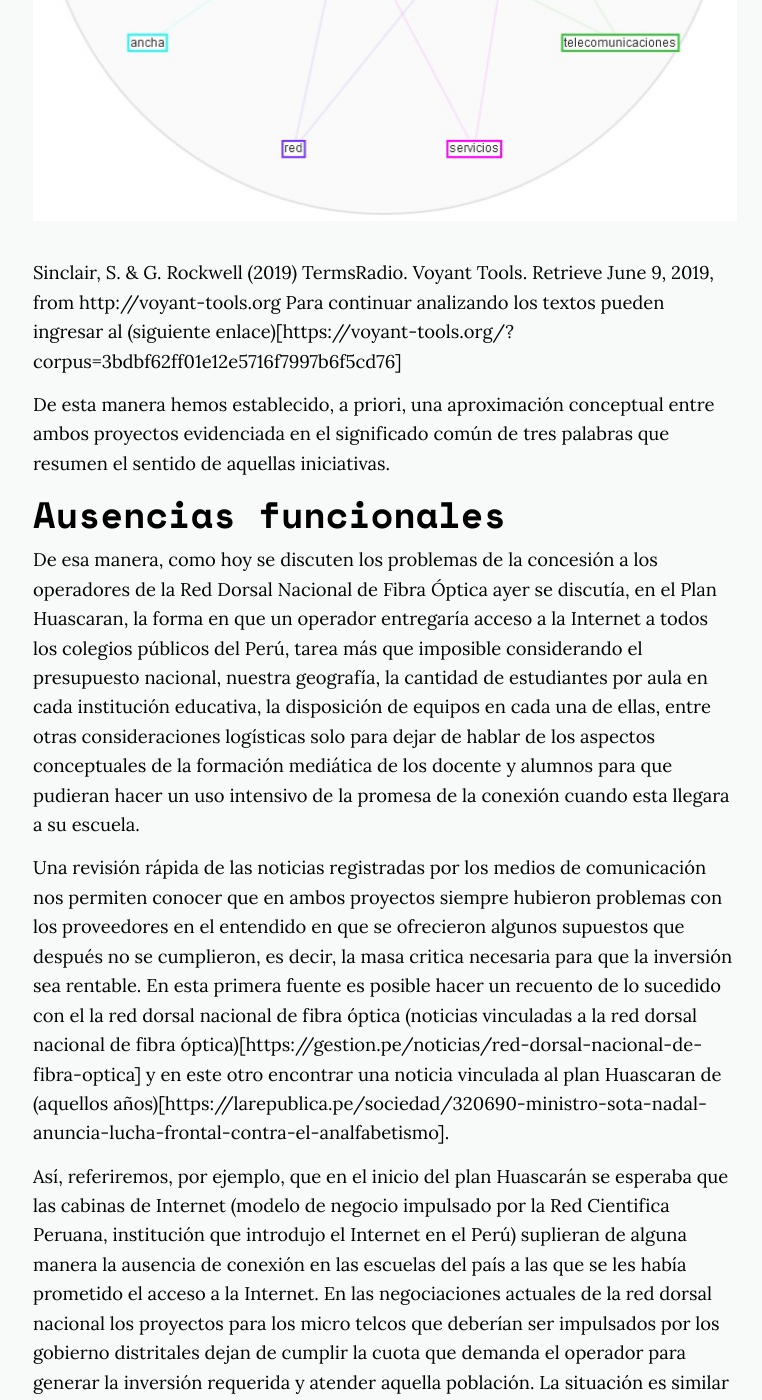
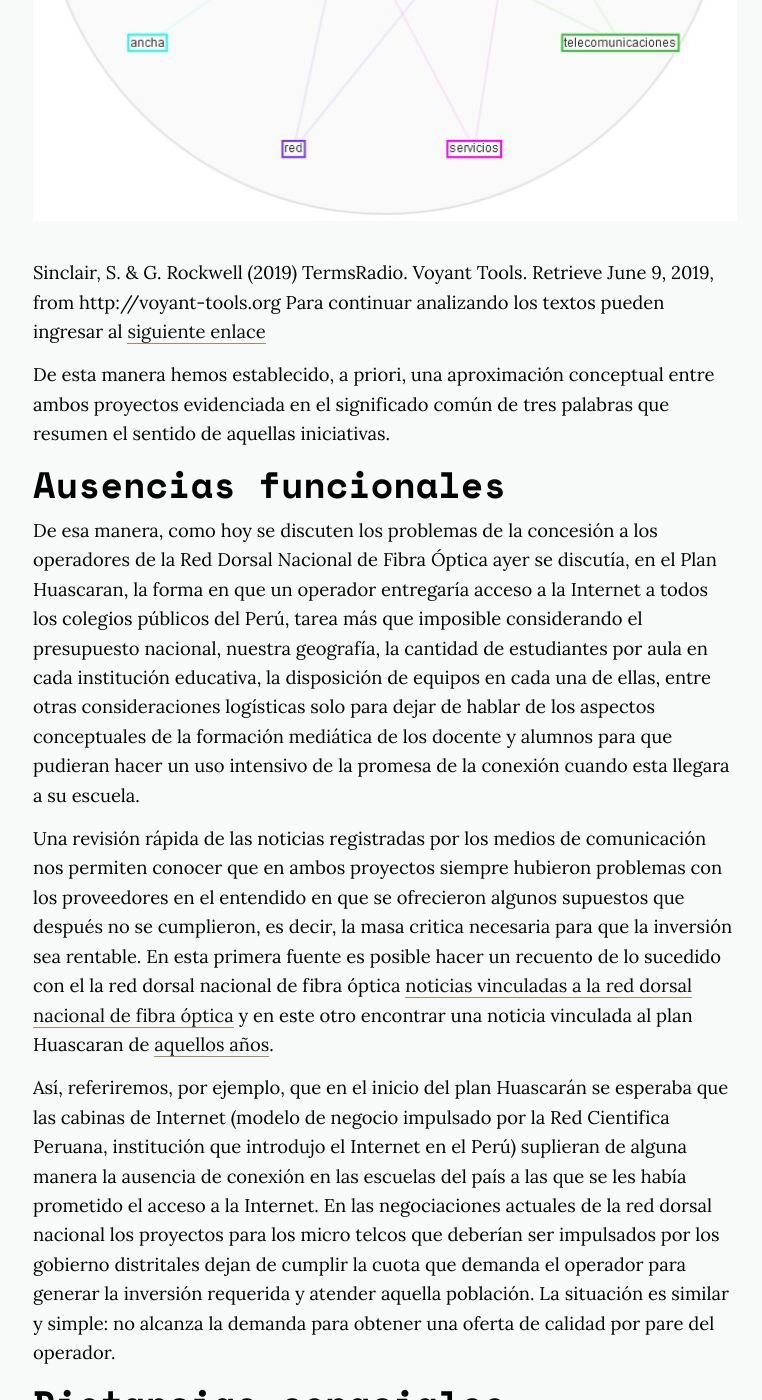
Before and after one commit to manuelvarzen/Vigia, a Jekyll site: the page built from _posts/2019-06-13-La-Red-Dorsal-del-Plan-Huascaran.md, in a window 1280 px wide and 1400 px high, scrolled down 2422 px. Shown: the whole window, without its empty margins (255-1017 px from the left). Built offline with Jekyll 4.4.1, drawn with Linux system fonts in a browser that asks for light colours; nearby versions of some CDN libraries.

Commit message:
Update 2019-06-13-La-Red-Dorsal-del-Plan-Huascaran.md

```diff
--- a/_posts/2019-06-13-La-Red-Dorsal-del-Plan-Huascaran.md
+++ b/_posts/2019-06-13-La-Red-Dorsal-del-Plan-Huascaran.md
@@ -30,14 +30,14 @@ En la imagen observamos a existencia de las mismas palabras en ambos documentos.
 ![Red Dorsal Nacional de Fibra Óptica del Plan Huascaran]({{"/img/LaRedDorsalDelPlanHuascaran-1.jpg" | absolute_url }})
 
 Sinclair, S. & G. Rockwell (2019) TermsRadio. Voyant Tools. Retrieve June 9, 2019, from http://voyant-tools.org
-Para continuar analizando los textos pueden ingresar al (siguiente enlace)[https://voyant-tools.org/?corpus=3bdbf62ff01e12e5716f7997b6f5cd76]
+Para continuar analizando los textos pueden ingresar al [siguiente enlace](https://voyant-tools.org/?corpus=3bdbf62ff01e12e5716f7997b6f5cd76)
 
 De esta manera hemos establecido, a priori, una aproximación conceptual entre ambos proyectos evidenciada en el significado común de tres palabras que resumen el sentido de aquellas iniciativas.
 
 ## Ausencias funcionales
 De esa manera, como hoy se discuten los problemas de la concesión a los operadores de la Red Dorsal Nacional de Fibra Óptica ayer se discutía, en el Plan Huascaran, la forma en que un operador entregaría acceso a la Internet a todos los colegios públicos del Perú, tarea más que imposible considerando el presupuesto nacional, nuestra geografía, la cantidad de estudiantes por aula en cada institución educativa, la disposición de equipos en cada una de ellas, entre otras consideraciones logísticas solo para dejar de hablar de los aspectos conceptuales de la formación mediática de los docente y alumnos para que pudieran hacer un uso intensivo de la promesa de la conexión cuando esta llegara a su escuela.
 
-Una revisión rápida de las noticias registradas por los medios de comunicación nos permiten conocer que en ambos proyectos siempre hubieron problemas con los proveedores en el entendido en que se ofrecieron algunos supuestos que después no se cumplieron, es decir, la masa critica necesaria para que la inversión sea rentable. En esta primera fuente es posible hacer un recuento de lo sucedido con el la red dorsal nacional de fibra óptica (noticias vinculadas a la red dorsal nacional de fibra óptica)[https://gestion.pe/noticias/red-dorsal-nacional-de-fibra-optica] y en este otro encontrar una noticia vinculada al plan Huascaran de (aquellos años)[https://larepublica.pe/sociedad/320690-ministro-sota-nadal-anuncia-lucha-frontal-contra-el-analfabetismo].
+Una revisión rápida de las noticias registradas por los medios de comunicación nos permiten conocer que en ambos proyectos siempre hubieron problemas con los proveedores en el entendido en que se ofrecieron algunos supuestos que después no se cumplieron, es decir, la masa critica necesaria para que la inversión sea rentable. En esta primera fuente es posible hacer un recuento de lo sucedido con el la red dorsal nacional de fibra óptica [noticias vinculadas a la red dorsal nacional de fibra óptica](https://gestion.pe/noticias/red-dorsal-nacional-de-fibra-optica) y en este otro encontrar una noticia vinculada al plan Huascaran de [aquellos años](https://larepublica.pe/sociedad/320690-ministro-sota-nadal-anuncia-lucha-frontal-contra-el-analfabetismo).
 
 Así, referiremos, por ejemplo, que en el inicio del plan Huascarán se esperaba que las cabinas de Internet (modelo de negocio impulsado por la Red Cientifica Peruana, institución que introdujo el Internet en el Perú) suplieran de alguna manera la ausencia de conexión en las escuelas del país a las que se les había prometido el acceso a la Internet. En las negociaciones actuales de la red dorsal nacional los proyectos para los micro telcos que deberían ser impulsados por los gobierno distritales dejan de cumplir la cuota que demanda el operador para generar la inversión requerida y atender aquella población. La situación es similar y simple: no alcanza la demanda para obtener una oferta de calidad por pare del operador.
 
```
